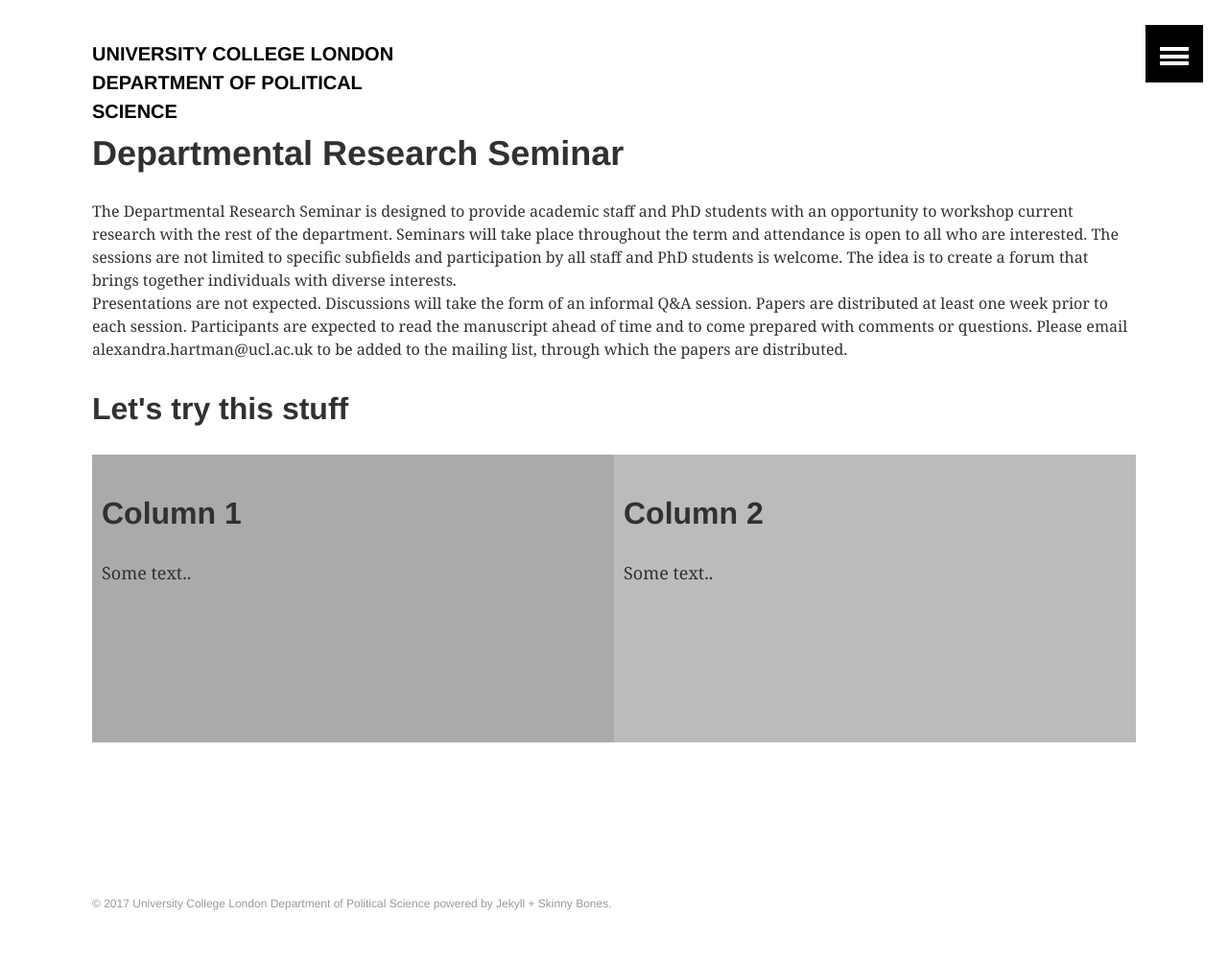
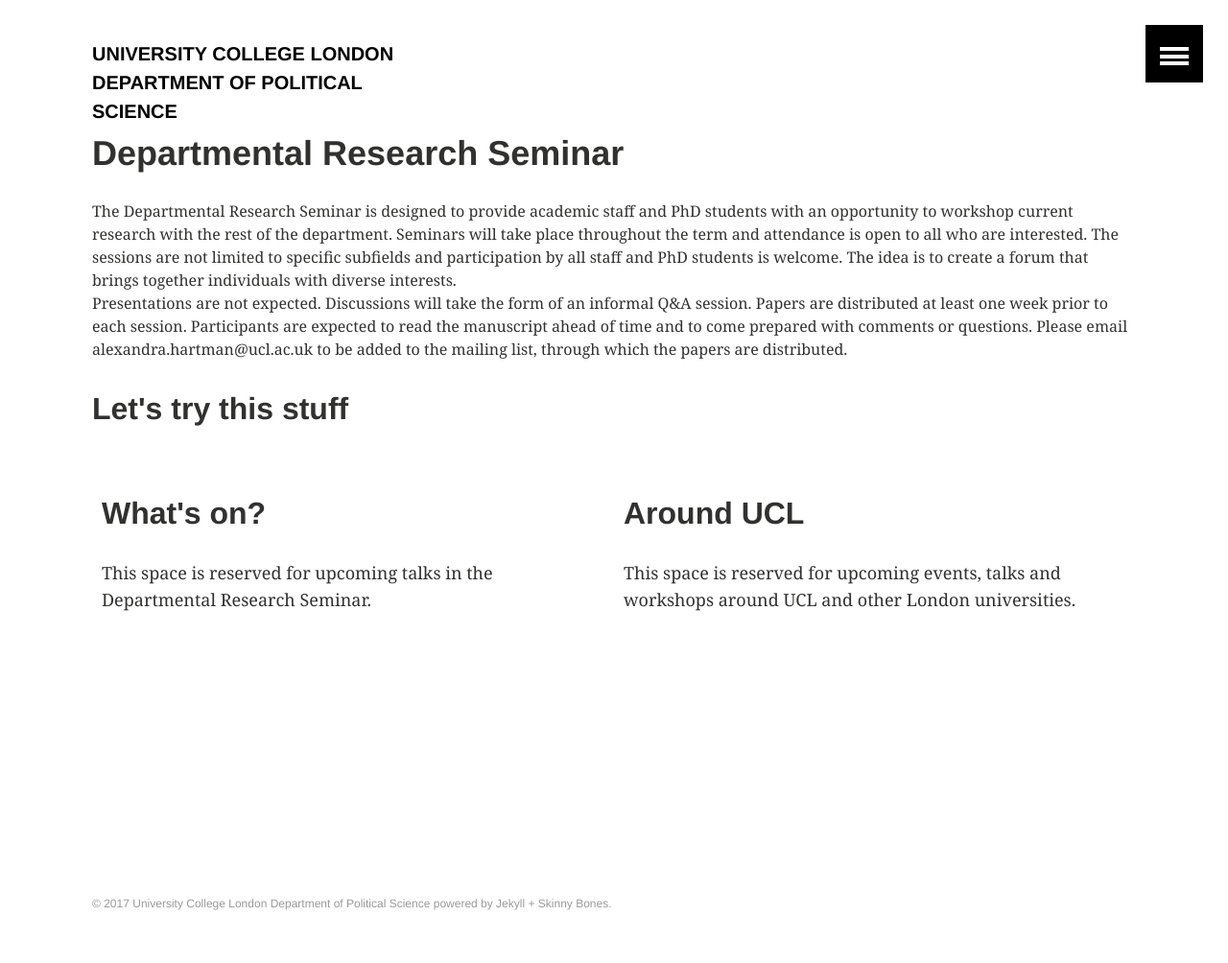
Before and after one commit to phischroeder/drs_page, a Jekyll site: the page built from index.html, in a window 1280 px wide. Shown: the whole page at 96% size. Built offline with Jekyll 4.4.1, drawn with Linux system fonts in a browser that asks for light colours.

Commit message:
Update index.html

```diff
--- a/index.html
+++ b/index.html
@@ -46,13 +46,13 @@ body {
 <h2>Let's try this stuff</h2>
 
 <div class="row">
-  <div class="column" style="background-color:#aaa;">
-    <h2>Column 1</h2>
-    <p>Some text..</p>
+  <div class="column">
+    <h2>What's on?</h2>
+    <p>This space is reserved for upcoming talks in the Departmental Research Seminar.</p>
   </div>
-  <div class="column" style="background-color:#bbb;">
-    <h2>Column 2</h2>
-    <p>Some text..</p>
+  <div class="column">
+    <h2>Around UCL</h2>
+    <p>This space is reserved for upcoming events, talks and workshops around UCL and other London universities.</p>
   </div>
 </div>
 
```
